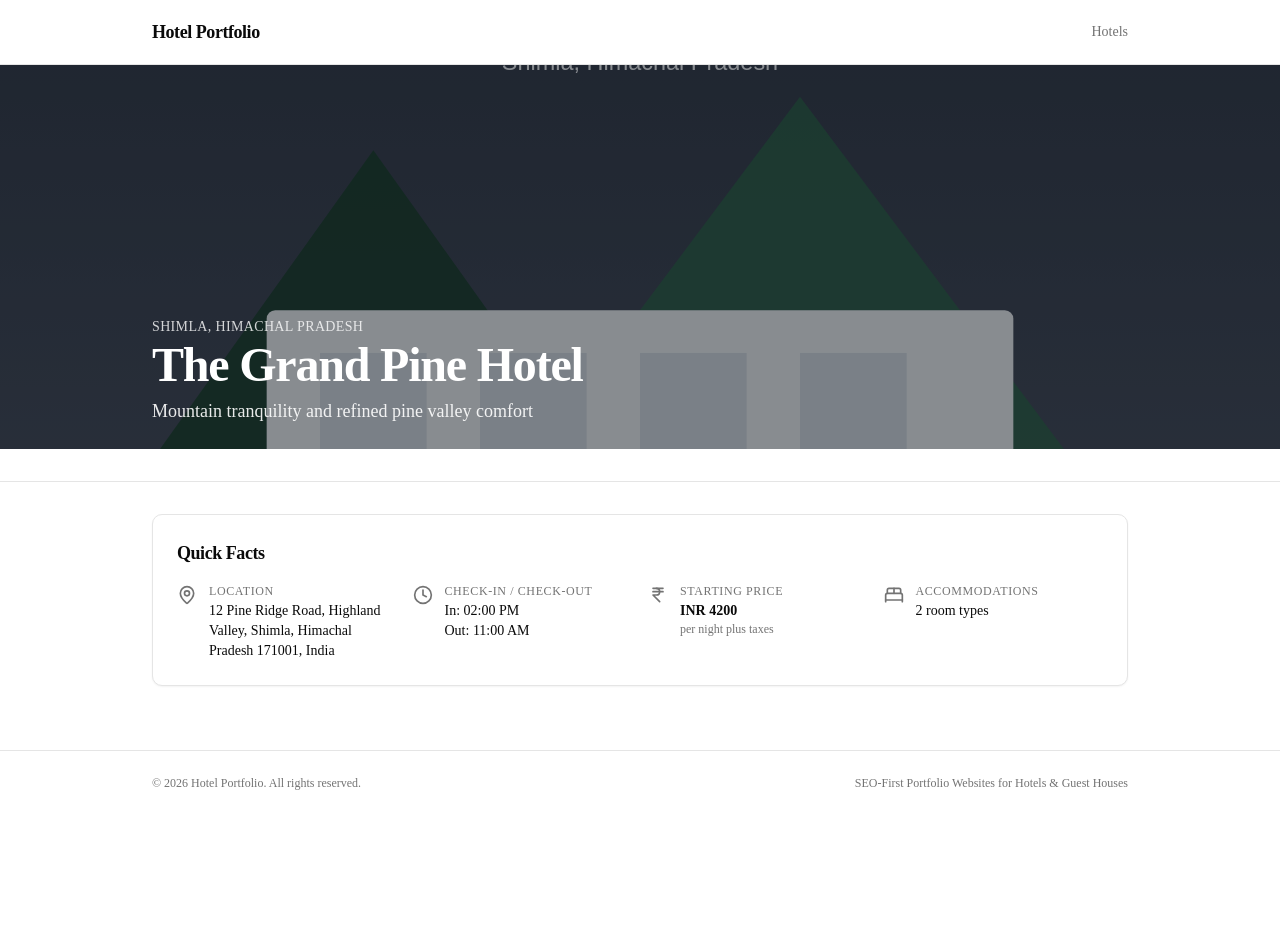
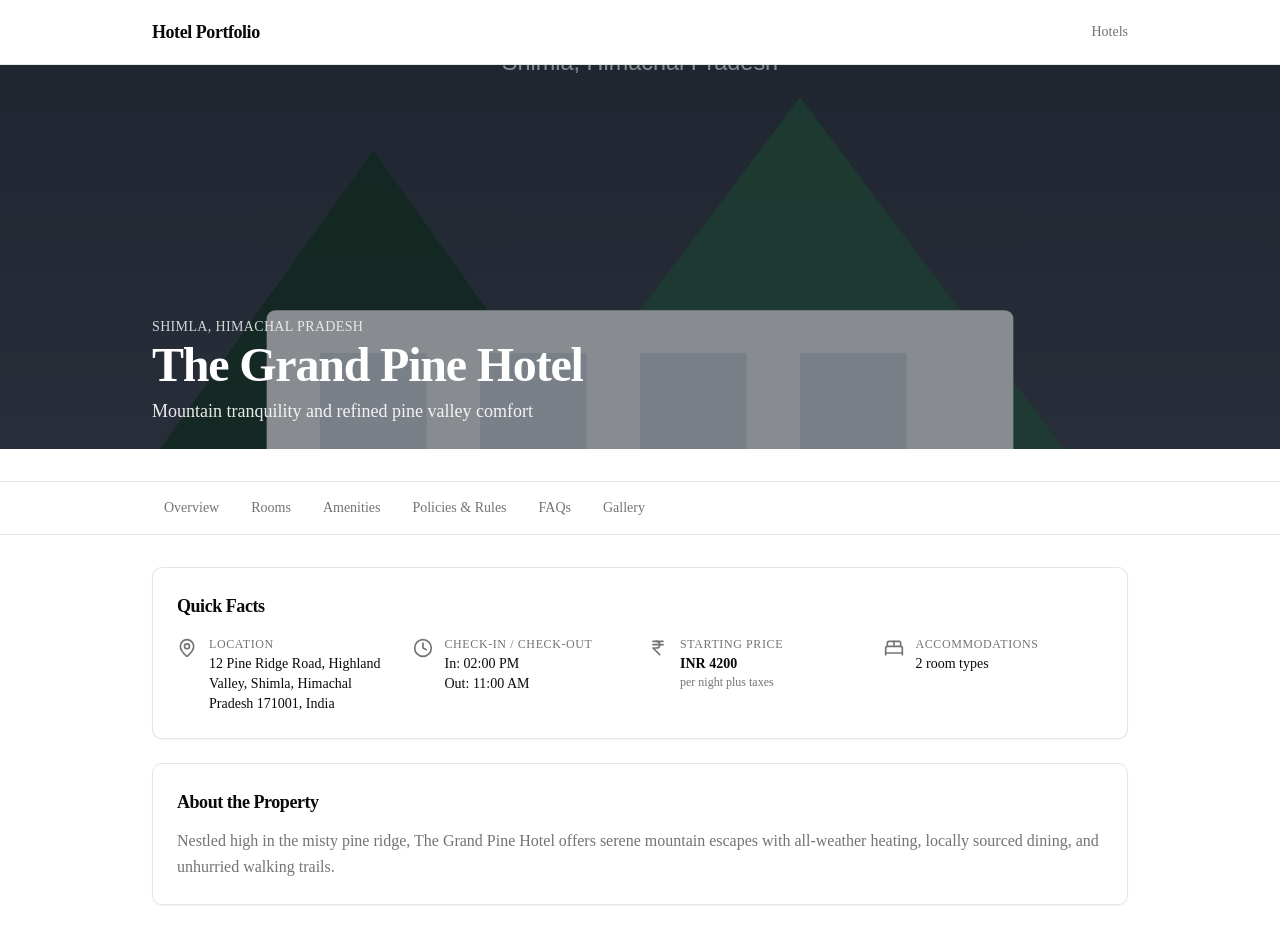
Before and after one commit to saswatdutta1310/Hotel-Portfolio, a Next.js app in the folder frontend/: page /hotels/sample-hotel in a window 1280 px wide. Shown: the top 952 px of the page. Before the commit the page ends 815 px from the top, so only its background shows below. Built offline with nearby package versions, Linux system fonts and the light colour scheme.

Commit message:
feat(frontend): compose hotel page sections

```diff
--- a/frontend/src/app/globals.css
+++ b/frontend/src/app/globals.css
@@ -126,5 +126,6 @@
   }
   html {
     @apply font-sans;
+    scroll-behavior: smooth;
   }
 }
--- a/frontend/src/app/hotels/[slug]/page.tsx
+++ b/frontend/src/app/hotels/[slug]/page.tsx
@@ -3,6 +3,12 @@ import { notFound } from "next/navigation";
 import { getHotel, getHotels } from "@/lib/api";
 import { Hero } from "@/components/hotel/Hero";
 import { QuickFacts } from "@/components/hotel/QuickFacts";
+import { Rooms } from "@/components/hotel/Rooms";
+import { Amenities } from "@/components/hotel/Amenities";
+import { Rules } from "@/components/hotel/Rules";
+import { FaqSection } from "@/components/hotel/Faq";
+import { Gallery } from "@/components/hotel/Gallery";
+import { SectionNav } from "@/components/hotel/SectionNav";
 
 interface PageProps {
   params: Promise<{
@@ -41,11 +47,63 @@ export default async function HotelDetailPage({ params }: PageProps) {
     notFound();
   }
 
+  // Construct section navigation dynamically based on present data
+  const navItems: Array<{ id: string; label: string }> = [
+    { id: "overview", label: "Overview" },
+  ];
+
+  if (hotel.rooms && hotel.rooms.length > 0) {
+    navItems.push({ id: "rooms", label: "Rooms" });
+  }
+
+  if (hotel.amenities && hotel.amenities.length > 0) {
+    navItems.push({ id: "amenities", label: "Amenities" });
+  }
+
+  if (
+    Boolean(hotel.checkIn || hotel.checkOut) ||
+    (hotel.houseRules && hotel.houseRules.length > 0)
+  ) {
+    navItems.push({ id: "rules", label: "Policies & Rules" });
+  }
+
+  if (hotel.faqs && hotel.faqs.length > 0) {
+    navItems.push({ id: "faq", label: "FAQs" });
+  }
+
+  if (hotel.gallery && hotel.gallery.length > 0) {
+    navItems.push({ id: "gallery", label: "Gallery" });
+  }
+
   return (
-    <article className="pb-16">
+    <article className="pb-20">
       <Hero hotel={hotel} />
-      <div className="max-w-5xl mx-auto px-6 mt-8">
-        <QuickFacts hotel={hotel} />
+      <SectionNav items={navItems} />
+
+      <div className="max-w-5xl mx-auto px-6 mt-8 space-y-4">
+        <section id="overview" className="scroll-mt-24">
+          <QuickFacts hotel={hotel} />
+          {hotel.description && (
+            <div className="mt-6 rounded-lg border border-border bg-card p-6 shadow-xs">
+              <h2 className="text-lg font-semibold tracking-tight text-foreground mb-3">
+                About the Property
+              </h2>
+              <p className="text-sm sm:text-base text-muted-foreground leading-relaxed">
+                {hotel.description}
+              </p>
+            </div>
+          )}
+        </section>
+
+        <Rooms rooms={hotel.rooms} currency={hotel.startingPrice.currency} />
+        <Amenities amenities={hotel.amenities} />
+        <Rules
+          checkIn={hotel.checkIn}
+          checkOut={hotel.checkOut}
+          houseRules={hotel.houseRules}
+        />
+        <FaqSection faqs={hotel.faqs} />
+        <Gallery gallery={hotel.gallery} />
       </div>
     </article>
   );
```
Also changed, not shown: 2 other files (tests, documents, lock files or other folders).
